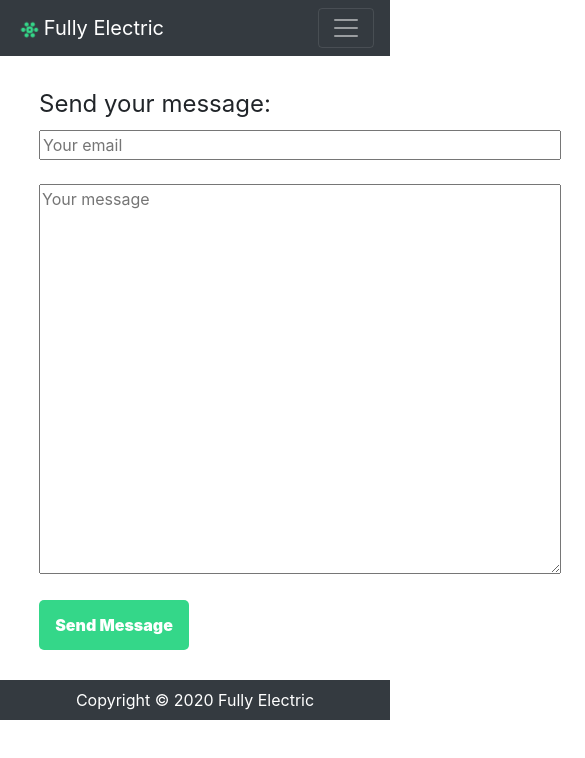
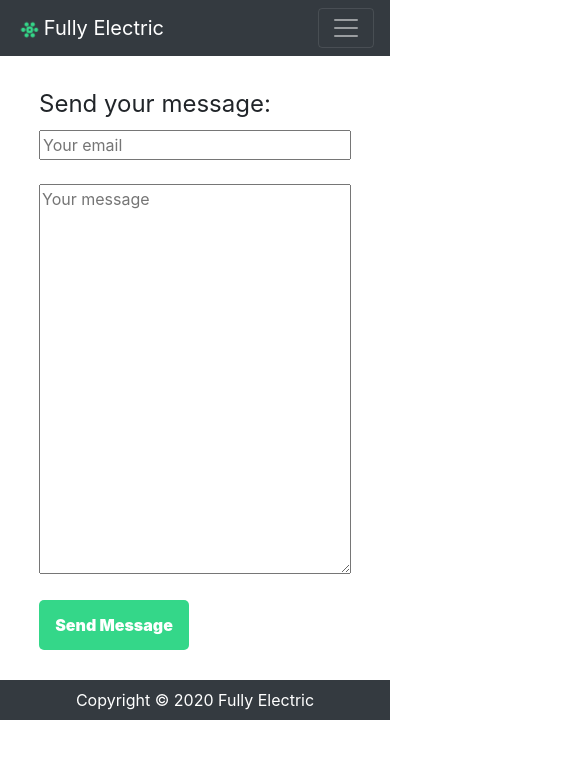
Before and after one commit to goncalog/fully-electric, a React (Create React App) app in the folder fully-electric-frontend/: page /contact in a window 390 px wide. Shown: the top 758 px of the page, 585 px wide, since content can reach past the window. Built offline with nearby package versions, Linux system fonts and the light colour scheme.

Commit message:
Add responsive layout below 600px width (mobile) to Contact React component

```diff
--- a/fully-electric-frontend/src/css/Contact.css
+++ b/fully-electric-frontend/src/css/Contact.css
@@ -26,3 +26,11 @@
         width: 100%;
     }
 }
+
+/* Responsive layout - when the screen is less than 600px wide (mobile) */
+@media screen and (max-width: 600px) {
+    .contact {
+        min-width: 300px;
+        width: 100%;
+    }
+}
```
